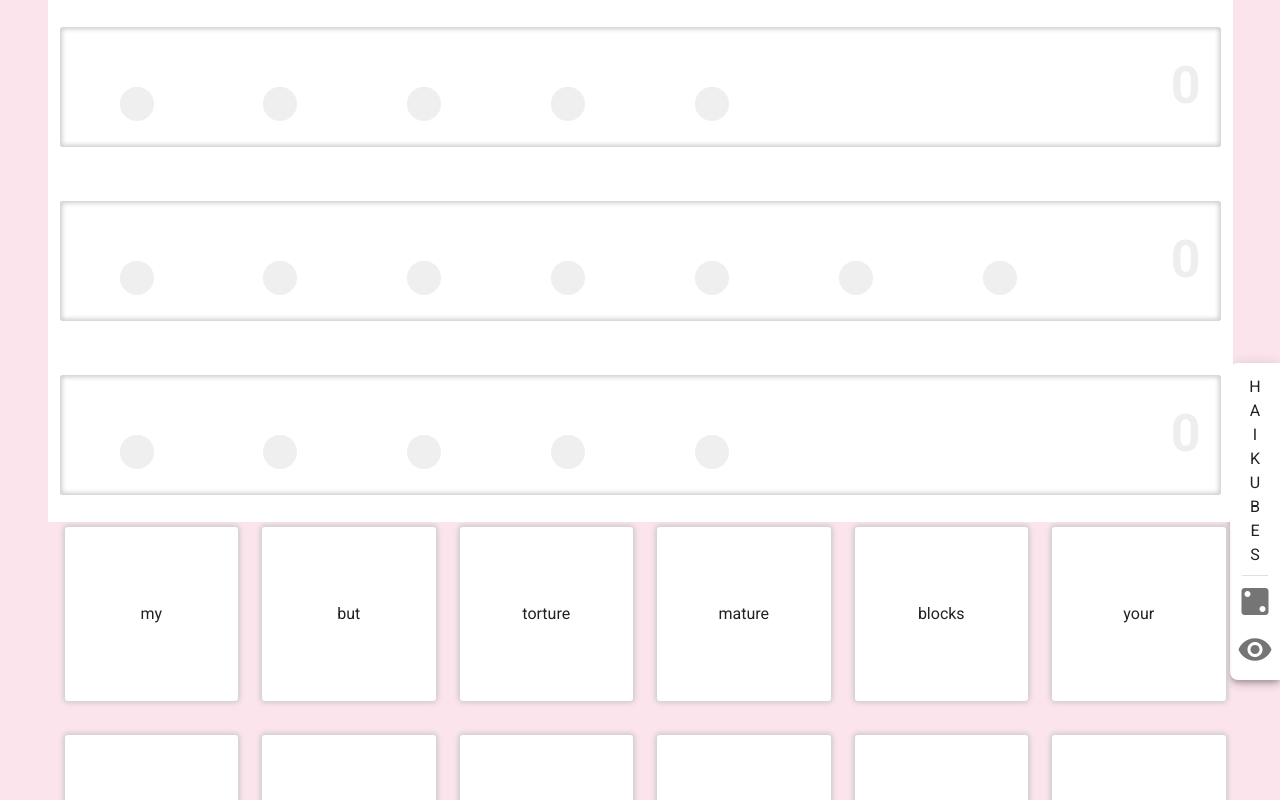
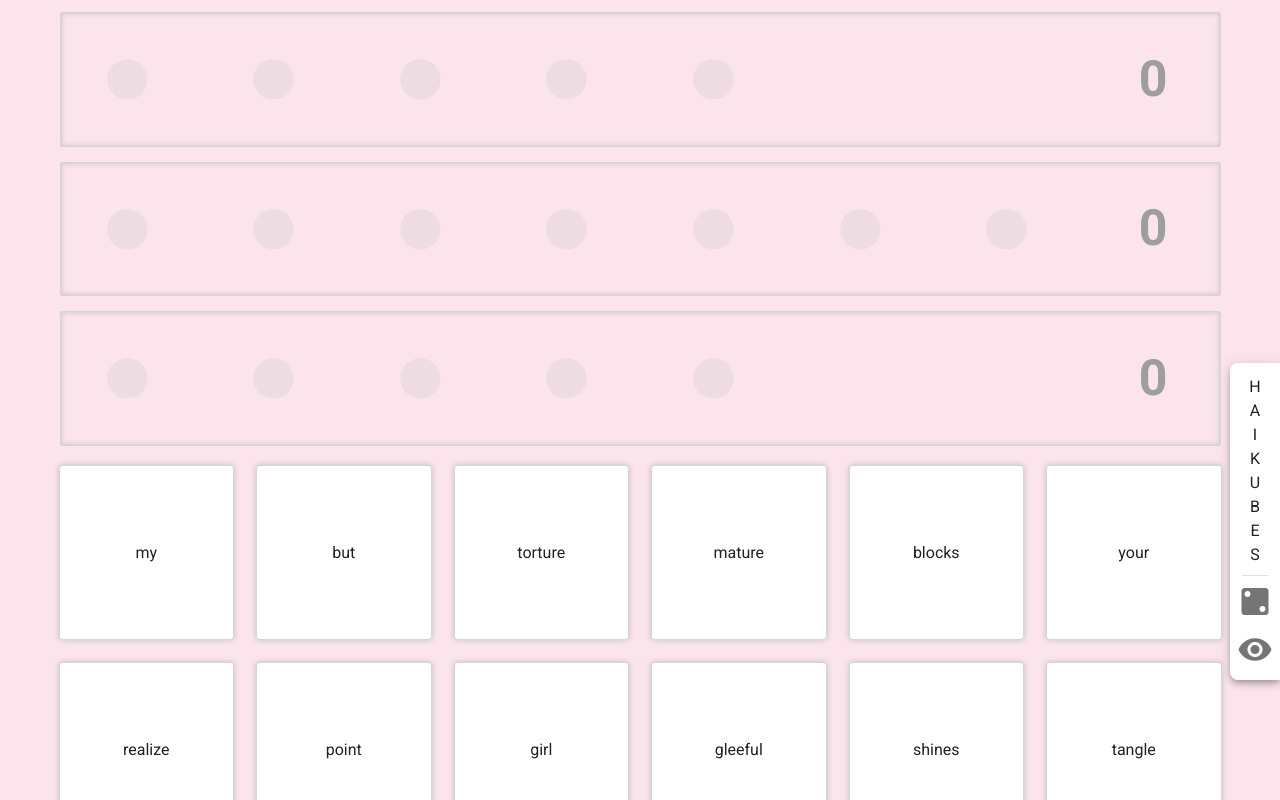
Before and after one commit to ryandeba/haikubes, a Vue app: page / in a window 1280 px wide. Shown: the top 800 px of the page. Built offline with nearby package versions, Linux system fonts and the light colour scheme; what vue-animejs would draw is missing.

Commit message:
misc ui updates

```diff
--- a/src/App.vue
+++ b/src/App.vue
@@ -6,7 +6,6 @@ export default {
   name: "Haikubes",
 
   components: {
-    phrase: require("./components/phrase").default,
     word: require("./components/word").default,
     "drop-target": require("./components/drop-target").default,
     "syllable-counter": require("./components/SyllableCounter").default,
@@ -19,7 +18,15 @@ export default {
     return {
       phrases: [
         [undefined, undefined, undefined, undefined, undefined],
-        [undefined, undefined, undefined, undefined, undefined, undefined, undefined],
+        [
+          undefined,
+          undefined,
+          undefined,
+          undefined,
+          undefined,
+          undefined,
+          undefined,
+        ],
         [undefined, undefined, undefined, undefined, undefined],
       ],
 
@@ -31,12 +38,12 @@ export default {
 
   computed: {
     phraseSyllables() {
-      return this.phrases.map(phrase => {
+      return this.phrases.map((phrase) => {
         return phrase
-          .filter(poolIndex => {
+          .filter((poolIndex) => {
             return poolIndex != undefined;
           })
-          .map(poolIndex => {
+          .map((poolIndex) => {
             return Syllables[this.pool[poolIndex]];
           })
           .reduce((a, b) => {
@@ -46,12 +53,12 @@ export default {
     },
 
     haiku() {
-      return this.phrases.map(phrase => {
+      return this.phrases.map((phrase) => {
         return phrase
-          .filter(poolIndex => {
+          .filter((poolIndex) => {
             return poolIndex != undefined;
           })
-          .map(poolIndex => {
+          .map((poolIndex) => {
             return this.pool[poolIndex];
           })
           .join(" ");
@@ -70,7 +77,7 @@ export default {
 
       result.sort(() => {
         return Math.random() < 0.5 ? -1 : 1;
-      })
+      });
 
       return result;
     },
@@ -109,15 +116,15 @@ export default {
       let result;
 
       this.phrases.forEach((row, r) => {
-        row.forEach((col, c)  => {
+        row.forEach((col, c) => {
           if (this.phrases[r][c] === this.poolIndex) {
             result = [r, c];
           }
-        })
-      })
+        });
+      });
 
       return result;
-    }
+    },
   },
 
   beforeMount() {
@@ -132,7 +139,7 @@ export default {
       <v-container>
         <v-container
           class="d-flex flex-column align-center white elevation-5 rounded-l-lg"
-          style="width:50px;position:fixed;right:0;bottom:15%;"
+          style="width: 50px; position: fixed; right: 0; bottom: 15%"
         >
           <div v-for="(l, i) in 'HAIKUBES'.split('')" :key="i">
             {{ l }}
@@ -140,14 +147,24 @@ export default {
 
           <v-divider class="my-2" style="width: 100%"></v-divider>
 
-          <reset-button :preventDialog="phrases.flat().filter(w => w !== undefined).length === 0" @reroll="[clearPhrases(), pool = throwDice()]"></reset-button>
+          <reset-button
+            :preventDialog="
+              phrases.flat().filter((w) => w !== undefined).length === 0
+            "
+            @reroll="[clearPhrases(), (pool = throwDice())]"
+          ></reset-button>
           <preview :phrases="haiku"></preview>
         </v-container>
 
-        <v-row style="position: sticky; top: 0; z-index: 9;" class="white">
-          <v-col cols="12" v-for="(phrase, r) in phrases" :key="r">
-            <phrase :value="phrase">
-              <div style="display:grid;width:100%;grid-gap:30px;max-height:10vh;" :style="{'grid-template-columns': `repeat(8, 1fr)`}">
+        <div
+          style="display: grid; grid-gap: 15px; position: sticky; top: 0; z-index: 9;"
+          class="pink lighten-5 mb-5"
+        >
+          <div
+            class="phrase"
+            v-for="(phrase, r) in phrases"
+            :key="r"
+          >
             <drop-target
               v-for="(spot, c) in phrase"
               :key="'spot_' + c"
@@ -159,31 +176,27 @@ export default {
                 @drag:start="poolIndex = phrases[r][c]"
               ></word>
             </drop-target>
+
             <div v-for="i in 7 - phrase.length" :key="i"></div>
-                <syllable-counter :requiredSyllables="r === 1 ? 7 : 5" :syllableCount="phraseSyllables[r]" class="text-right"></syllable-counter>
+
+            <syllable-counter
+              :requiredSyllables="r === 1 ? 7 : 5"
+              :syllableCount="phraseSyllables[r]"
+              class="text-center"
+            ></syllable-counter>
           </div>
-
-
-            </phrase>
-          </v-col>
-        </v-row>
+        </div>
 
         <drop-target
           @dropped="returnToPool"
           class="drop-target--naked"
-          style="width: 100%;"
+          style="width: 100%"
         >
           <v-row>
             <template v-for="(word, i) in pool">
-              <v-col
-                :key="i"
-                cols="4"
-                md="3"
-                lg="2"
-                xl="1"
-              >
+              <v-col :key="i" cols="4" md="3" lg="2" xl="1" v-if="!phrases.flat().includes(i)">
                 <word
-                  v-if="!phrases.flat().includes(i)"
+
                   :label="word"
                   @drag:start="poolIndex = i"
                   @drag:stop="poolIndex = undefined"
@@ -198,3 +211,14 @@ export default {
     <url-preview></url-preview>
   </v-app>
 </template>
+
+<style scoped>
+  .phrase {
+    box-shadow: inset 0 0 5px 2px #ccc;
+    border-radius: 3px;
+    display: grid;
+    grid-template-columns: repeat(8, 1fr);
+    grid-gap: 12px;
+    align-items: center;
+  }
+</style>
--- a/src/components/SyllableCounter.vue
+++ b/src/components/SyllableCounter.vue
@@ -1,5 +1,5 @@
 <template>
-  <span class="font-weight-bold" :class="color" style="font-size: 52px;">
+  <span class="font-weight-bold" :class="[color, viewportSize]">
     {{ syllableCount }}
   </span>
 </template>
@@ -11,18 +11,31 @@ export default {
     computed: {
         color() {
             if (this.syllableCount < this.requiredSyllables) {
-                return 'grey--text text--lighten-3';
+                return 'grey--text';
             } else if (this.syllableCount === this.requiredSyllables) {
-                return 'green--text text--lighten-3';
+                return 'green--text';
             } else {
-                return 'red--text text--lighten-3';
+                return 'red--text';
             }
+        },
+
+        viewportSize() {
+            return this.$vuetify.breakpoint.name;
         }
     }
 };
-
 </script>
 
-<style>
+<style scoped>
+    .xs {
+        font-size: 20px;
+    }
 
+    .md {
+        font-size: 32px;
+    }
+
+    .lg {
+        font-size: 50px;
+    }
 </style>
--- a/src/components/phrase.vue
+++ b/src/components/phrase.vue
@@ -1,10 +1,5 @@
 <script>
   export default {
-    data() {
-      return {
-        input: [],
-      };
-    },
   }
 </script>
 
@@ -19,17 +14,8 @@
     min-height: 100px;
     box-shadow: inset 0 0 5px 2px #ccc;
     border-radius: 3px;
-    padding: 20px;
     margin: 15px 0;
     display: flex;
   }
-  .placeholder {
-    width: 100px;
-    aspect-ratio: 1 / 1;
-    border: 5px dashed black;
-    border-radius: 3px;
-    display: flex;
-    justify-content: center;
-    align-items: center;
-  }
+
 </style>
--- a/src/components/word.vue
+++ b/src/components/word.vue
@@ -45,13 +45,13 @@
 <style scoped>
   .word {
     width: 100%;
+    min-height: 50px;
     aspect-ratio: 1/1;
     box-shadow: 0 0 5px 2px #ccc;
     border-radius: 3px;
     display: flex;
     justify-content: center;
     align-items: center;
-    margin: 5px;
     background: #fff;
     z-index: 1;
     position: relative;
```
Lines whose indentation alone changed are shown as unchanged.
